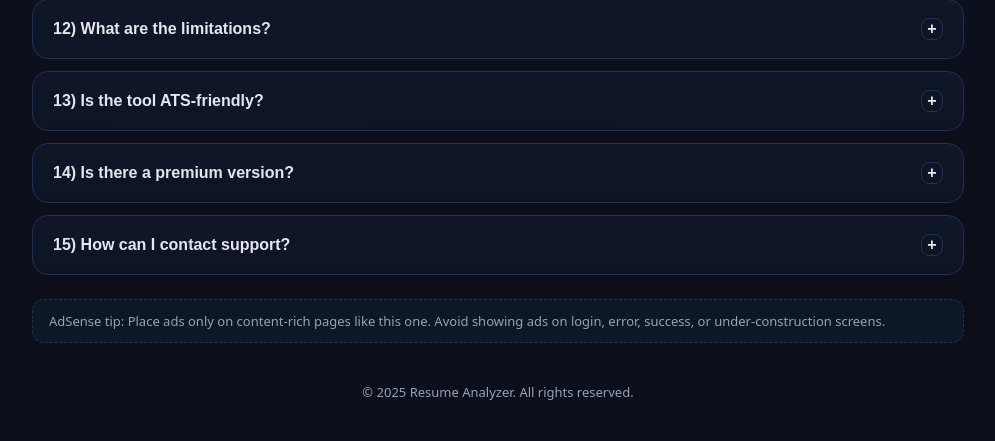
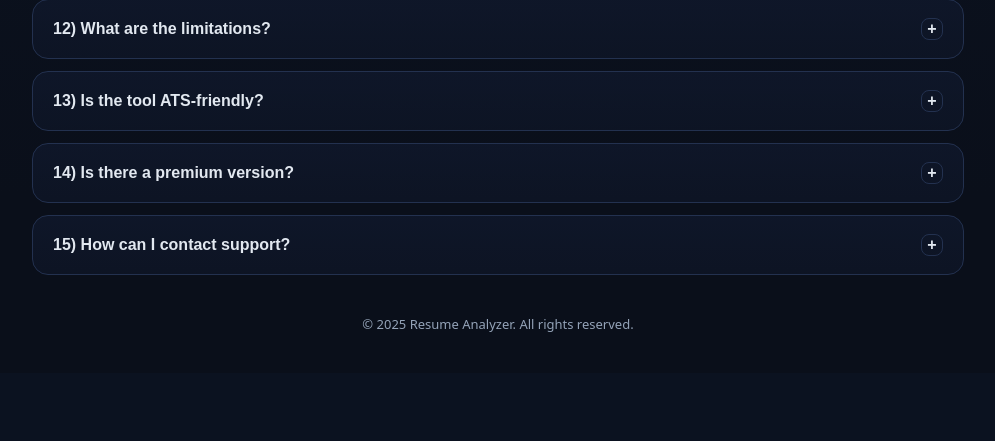
Before and after one commit to Bhanu-lpu/ResumeAnalyzer, a Flask app: page /faq in a window 1280 px wide. Shown: the part 1082-1523 px from the top of the page, without its empty margins (142-1137 px from the left). After the commit the page ends 1414 px from the top, so only its background shows below. Run offline with Flask 3, Linux system fonts and the light colour scheme.

Commit message:
Updated FAQs

```diff
--- a/backend/templates/faq.html
+++ b/backend/templates/faq.html
@@ -354,7 +354,7 @@
       </article>
     </section>
 
-    <p class="tip small">AdSense tip: Place ads only on content-rich pages like this one. Avoid showing ads on login, error, success, or under-construction screens.</p>
+
 
     <footer>
       © <span id="year"></span> Resume Analyzer. All rights reserved.
```
